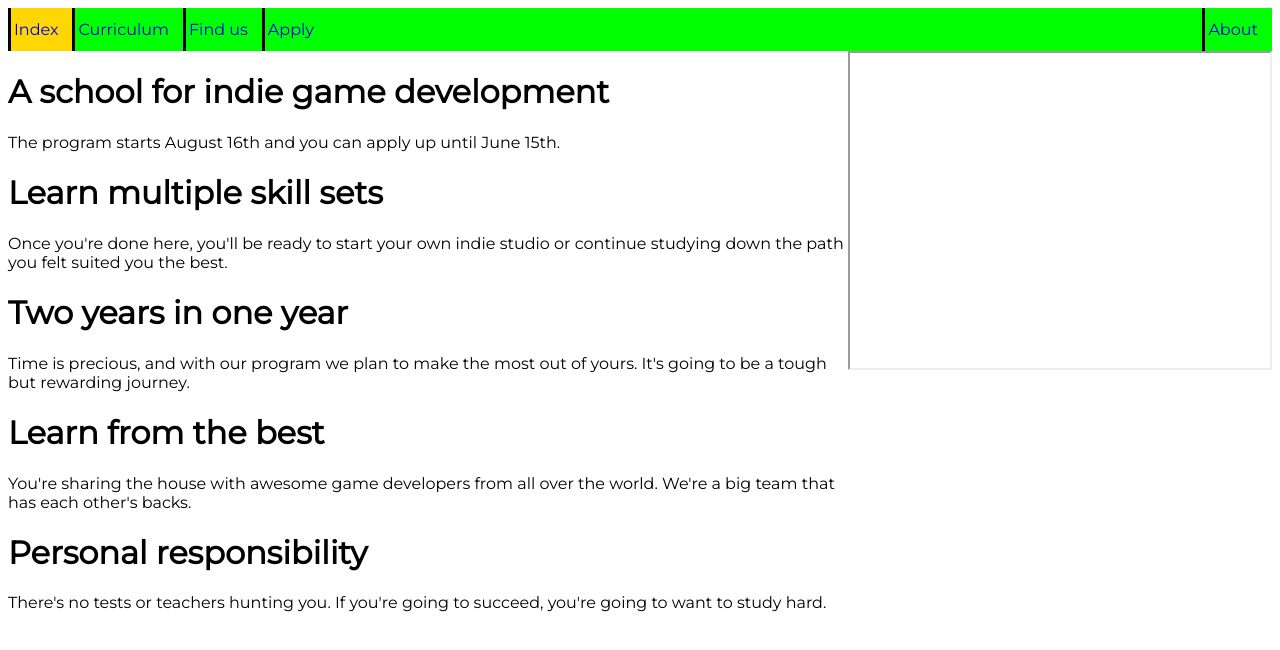
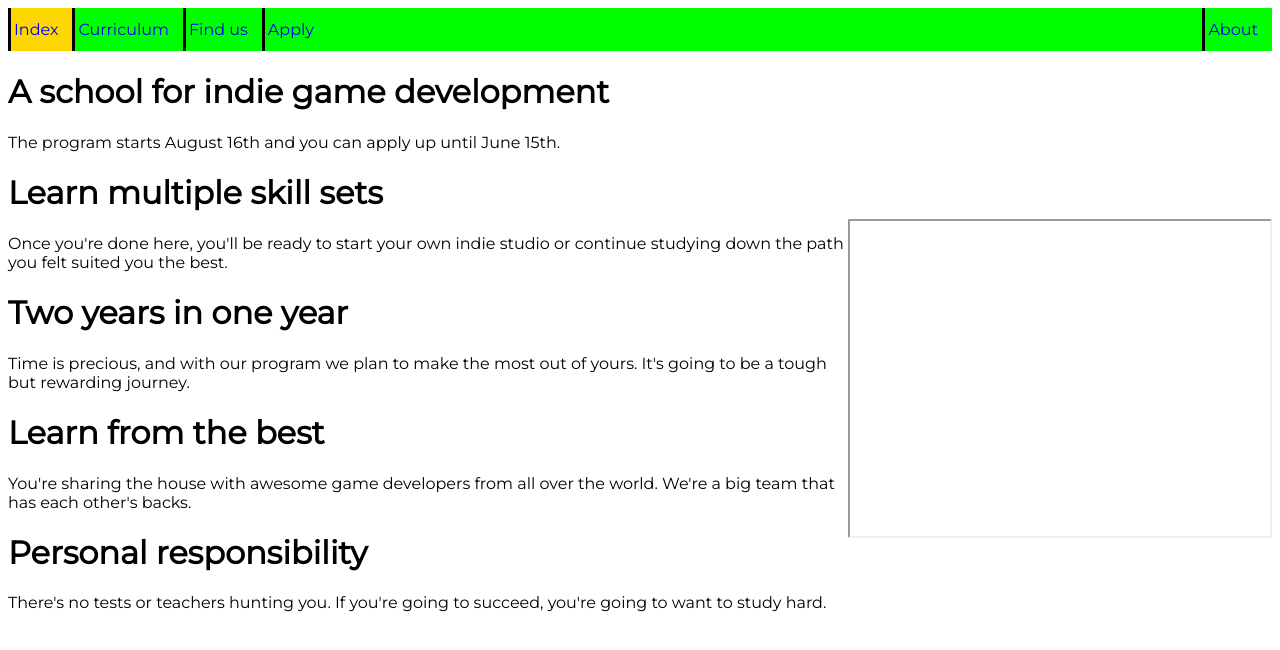
Before and after one commit to Ask-Lonnfalt/Slutprojekt, a plain HTML site: page index.htm in a window 1280 px wide. Drawn offline with Linux system fonts and the light colour scheme.

Commit message:
delleverans av sidan index

```diff
--- a/index.htm
+++ b/index.htm
@@ -30,7 +30,7 @@
 			There's no tests or teachers hunting you. If you're going to succeed, you're going to want to study hard.
 		</div>
 		<!--Youtube-video platshållare-->
-		<iframe width="420" height="315">
+		<iframe>
 		</iframe>
 	</div>
 </body>
--- a/style.css
+++ b/style.css
@@ -23,7 +23,13 @@ body {
 #main-content {
 	display: grid;
 }
-@media screen and (min-width: 600px){
+
+iframe {
+	width: 100vw;
+	height: 75vw;
+}
+
+@media screen and (min-width: 1000px){
 	.navbar li {
 		border-left: medium solid black;
 	    float: left;
@@ -38,4 +44,10 @@ body {
 	#main-content {
 		grid-template-columns: auto auto;
 	}
+	iframe {
+		position: relative;
+		top: 30%;
+		width: 420px;
+		height: 315px;
+	}
 }
```
